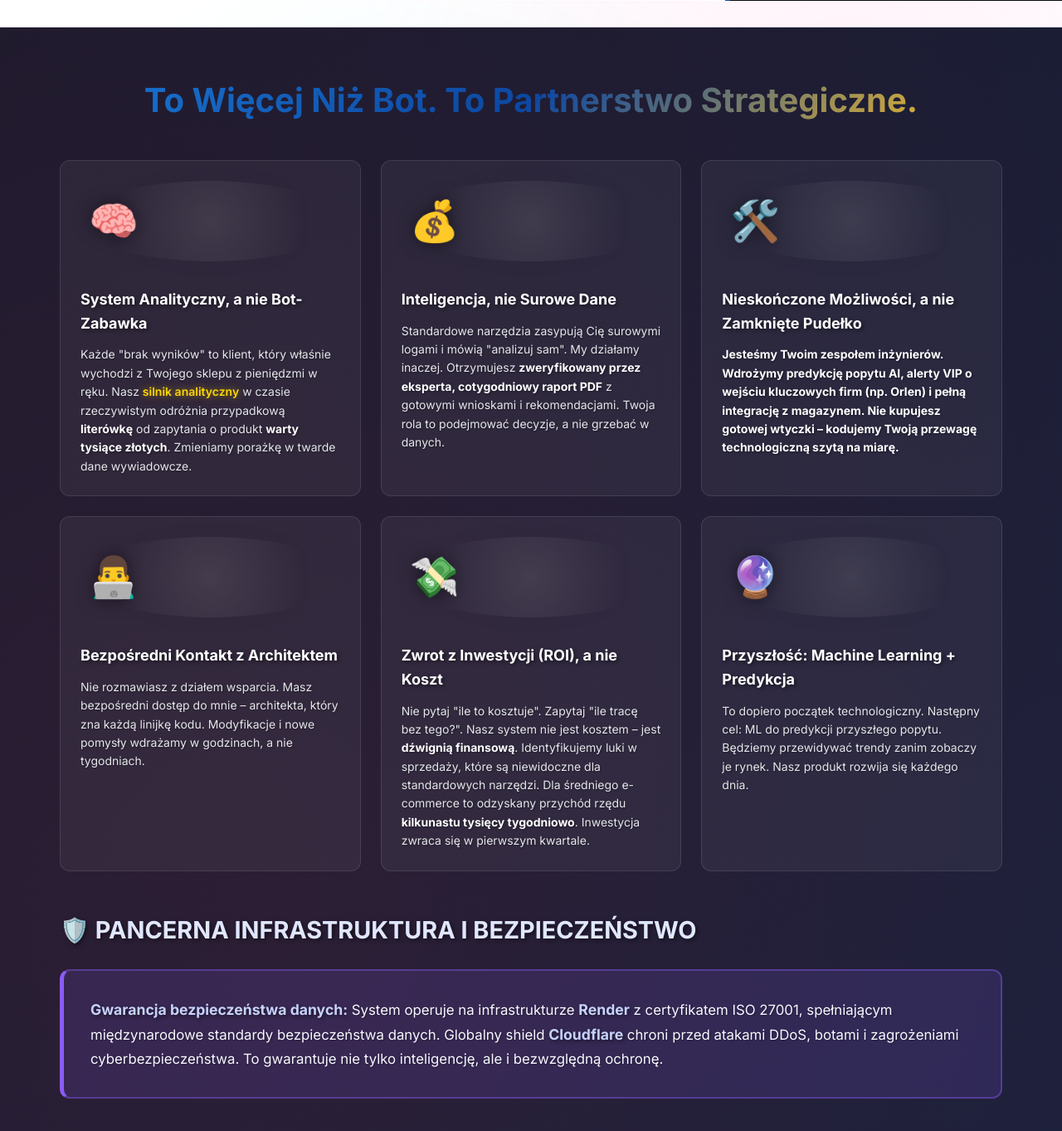
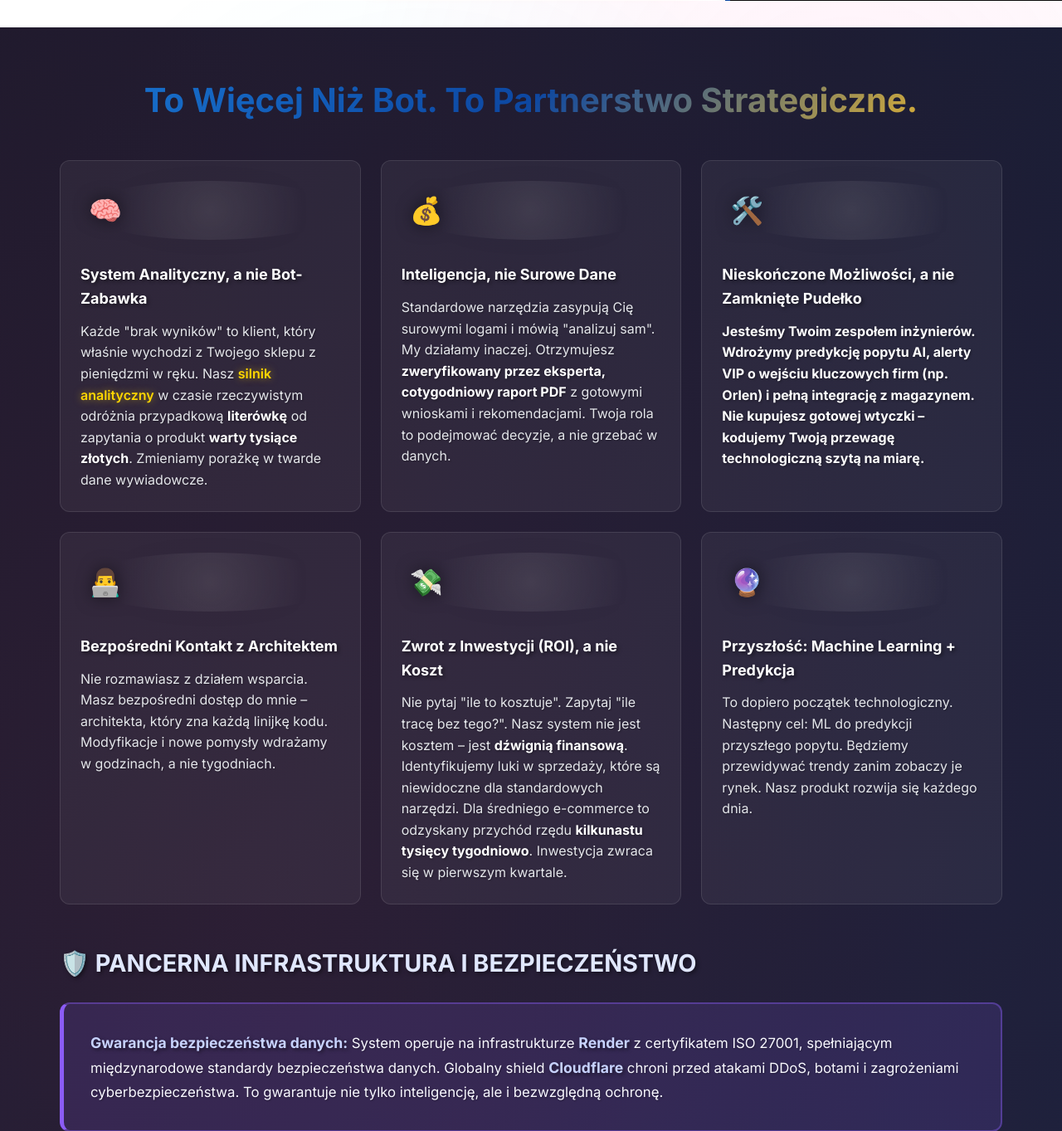
Before and after one commit to lukiikebukuro/forteca_finalna, a Flask app: page /demo in a window 1280 px wide. Shown: the part 869-2232 px from the top of the page at 83% size. Run offline with Flask 3, Linux system fonts and the light colour scheme; some libraries are stand-ins or nearby versions.

Commit message:
poprawy w layoucie

```diff
--- a/templates/demo_page.html
+++ b/templates/demo_page.html
@@ -71,8 +71,8 @@
         }
 
         .advantage-icon {
-            font-size: 48px !important;
-            margin-bottom: 16px !important;
+            font-size: 32px !important;
+            margin-bottom: 12px !important;
         }
 
         .advantage-content h4 {
@@ -84,7 +84,6 @@
 
         .advantage-content p {
             color: #e5e7eb !important;
-            font-size: 14px !important;
             line-height: 1.6 !important;
         }
 
@@ -556,7 +555,7 @@
         <div class="advantage-icon">🧠</div>
         <div class="advantage-content">
             <h4>System Analityczny, a nie Bot-Zabawka</h4>
-            <p style="font-size: 16px; line-height: 1.65;">Każde "brak wyników" to klient, który właśnie wychodzi z Twojego sklepu z pieniędzmi w ręku. Nasz <span style="color: #FFD700;">silnik analityczny</span> w czasie rzeczywistym odróżnia przypadkową <strong>literówkę</strong> od zapytania o produkt <strong>warty tysiące złotych</strong>. Zmieniamy porażkę w twarde dane wywiadowcze.</p>
+            <p style="font-size: 19px; line-height: 1.65;">Każde "brak wyników" to klient, który właśnie wychodzi z Twojego sklepu z pieniędzmi w ręku. Nasz <span style="color: #FFD700;">silnik analityczny</span> w czasie rzeczywistym odróżnia przypadkową <strong>literówkę</strong> od zapytania o produkt <strong>warty tysiące złotych</strong>. Zmieniamy porażkę w twarde dane wywiadowcze.</p>
         </div>
     </div>
 
@@ -564,7 +563,7 @@
     <div class="advantage-icon">💰</div>
     <div class="advantage-content">
         <h4>Inteligencja, nie Surowe Dane</h4>
-        <p style="font-size: 16px; line-height: 1.65;">Standardowe narzędzia zasypują Cię surowymi logami i mówią "analizuj sam". My działamy inaczej. Otrzymujesz <strong>zweryfikowany przez eksperta, cotygodniowy raport PDF</strong> z gotowymi wnioskami i rekomendacjami. Twoja rola to podejmować decyzje, a nie grzebać w danych.</p>
+        <p style="font-size: 19px; line-height: 1.65;">Standardowe narzędzia zasypują Cię surowymi logami i mówią "analizuj sam". My działamy inaczej. Otrzymujesz <strong>zweryfikowany przez eksperta, cotygodniowy raport PDF</strong> z gotowymi wnioskami i rekomendacjami. Twoja rola to podejmować decyzje, a nie grzebać w danych.</p>
     </div>
 </div>
 
@@ -572,14 +571,14 @@
         <div class="advantage-icon">🛠️</div>
         <div class="advantage-content">
             <h4>Nieskończone Możliwości, a nie Zamknięte Pudełko</h4>
-            <p style="font-size: 16px; line-height: 1.65;"><strong>Jesteśmy Twoim zespołem inżynierów. Wdrożymy predykcję popytu AI, alerty VIP o wejściu kluczowych firm (np. Orlen) i pełną integrację z magazynem. Nie kupujesz gotowej wtyczki – kodujemy Twoją przewagę technologiczną szytą na miarę.</strong></p>
+            <p style="font-size: 19px; line-height: 1.65;"><strong>Jesteśmy Twoim zespołem inżynierów. Wdrożymy predykcję popytu AI, alerty VIP o wejściu kluczowych firm (np. Orlen) i pełną integrację z magazynem. Nie kupujesz gotowej wtyczki – kodujemy Twoją przewagę technologiczną szytą na miarę.</strong></p>
         </div>
     </div>
     <div class="advantage-item" style="background: rgba(255, 255, 255, 0.05); border: 1px solid rgba(255, 255, 255, 0.1); border-radius: 12px; padding: 24px; display: flex; flex-direction: column; gap: 16px;">
         <div class="advantage-icon">👨‍💻</div>
         <div class="advantage-content">
             <h4>Bezpośredni Kontakt z Architektem</h4>
-            <p style="font-size: 17px; line-height: 1.7;">Nie rozmawiasz z działem wsparcia. Masz bezpośredni dostęp do mnie – architekta, który zna każdą linijkę kodu. Modyfikacje i nowe pomysły wdrażamy w godzinach, a nie tygodniach.</p>
+            <p style="font-size: 20px; line-height: 1.7;">Nie rozmawiasz z działem wsparcia. Masz bezpośredni dostęp do mnie – architekta, który zna każdą linijkę kodu. Modyfikacje i nowe pomysły wdrażamy w godzinach, a nie tygodniach.</p>
         </div>
     </div>
 
@@ -587,7 +586,7 @@
         <div class="advantage-icon">💸</div>
         <div class="advantage-content">
             <h4>Zwrot z Inwestycji (ROI), a nie Koszt</h4>
-            <p style="font-size: 16px; line-height: 1.65;">Nie pytaj "ile to kosztuje". Zapytaj "ile tracę bez tego?".
+            <p style="font-size: 19px; line-height: 1.65;">Nie pytaj "ile to kosztuje". Zapytaj "ile tracę bez tego?".
     Nasz system nie jest kosztem – jest <strong>dźwignią finansową</strong>.
     Identyfikujemy luki w sprzedaży, które są niewidoczne dla standardowych narzędzi.
     Dla średniego e-commerce to odzyskany przychód rzędu <strong>kilkunastu tysięcy tygodniowo</strong>.
@@ -599,7 +598,7 @@
         <div class="advantage-icon">🔮</div>
         <div class="advantage-content">
             <h4>Przyszłość: Machine Learning + Predykcja</h4>
-            <p style="font-size: 17px; line-height: 1.7;">To dopiero początek technologiczny. Następny cel: ML do predykcji przyszłego popytu. Będziemy przewidywać trendy zanim zobaczy je rynek. Nasz produkt rozwija się każdego dnia.</p>
+            <p style="font-size: 20px; line-height: 1.7;">To dopiero początek technologiczny. Następny cel: ML do predykcji przyszłego popytu. Będziemy przewidywać trendy zanim zobaczy je rynek. Nasz produkt rozwija się każdego dnia.</p>
         </div>
     </div>
 </div>
```
Also changed, not shown: templates/demo_page_elektro.html (+8 -9 lines).
